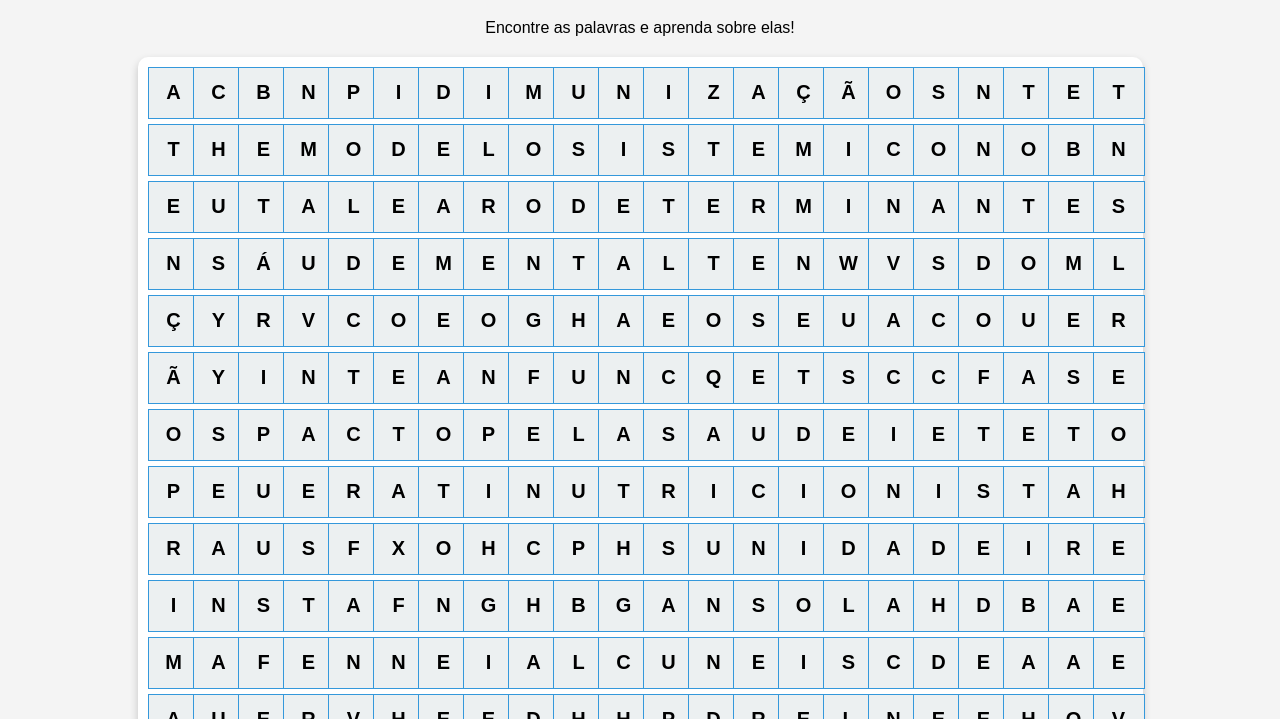
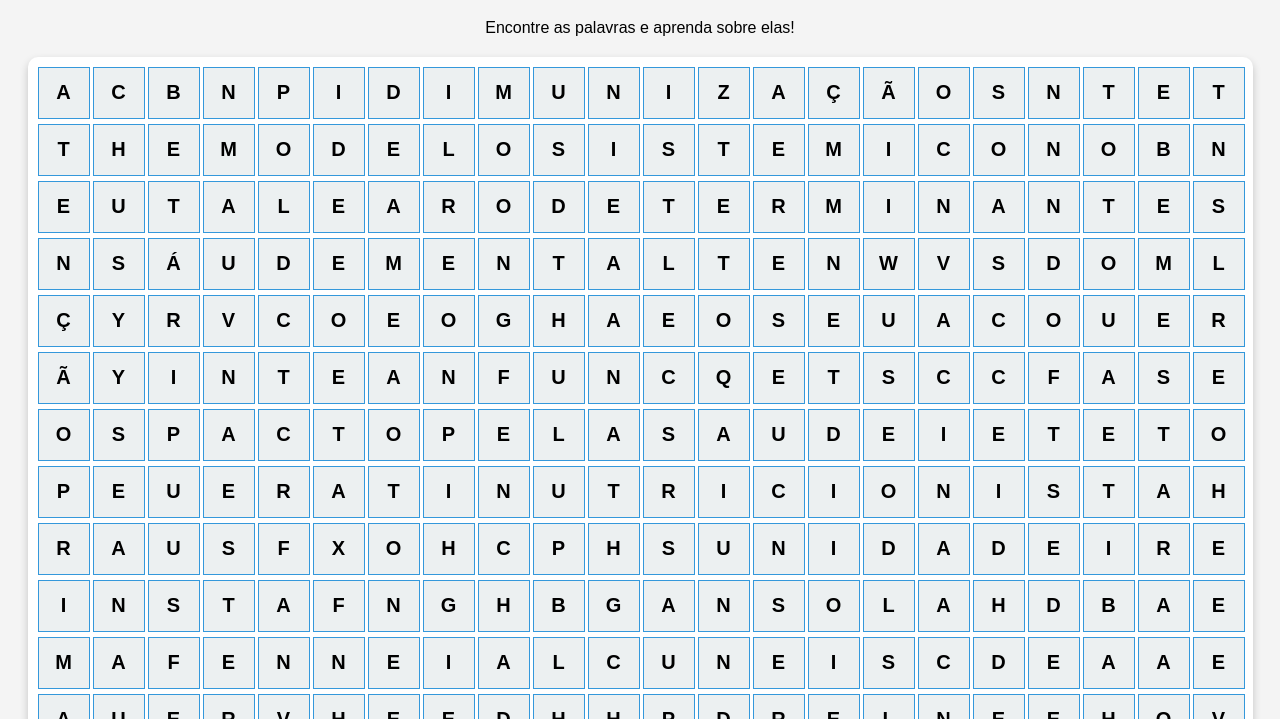
Before and after one commit to burelzin/caca-palavras-saude, a plain HTML site: page index.html in a window 1280 px wide. Shown: the part 81-800 px from the top of the page. Drawn offline with Linux system fonts and the light colour scheme.

Commit message:
style change

```diff
--- a/script.js
+++ b/script.js
@@ -28,7 +28,7 @@ const grid = document.getElementById("word-grid");
 const wordList = document.getElementById("word-list");
 const description = document.getElementById("word-description");
 
-grid.style.gridTemplateColumns = `repeat(22, 40px)`;
+// grid.style.gridTemplateColumns = `repeat(22, 40px)`;
 
 grid.innerHTML = staticGrid.map(row =>
     row.map(letter => `<div class='cell'>${letter}</div>`).join("")
--- a/style.css
+++ b/style.css
@@ -11,7 +11,7 @@ h1 {
 }
 .grid {
     display: grid;
-    grid-template-columns: repeat(12, 50px);
+    grid-template-columns: repeat(22, 50px);
     gap: 5px;
     justify-content: center;
     margin: 20px auto;
```
